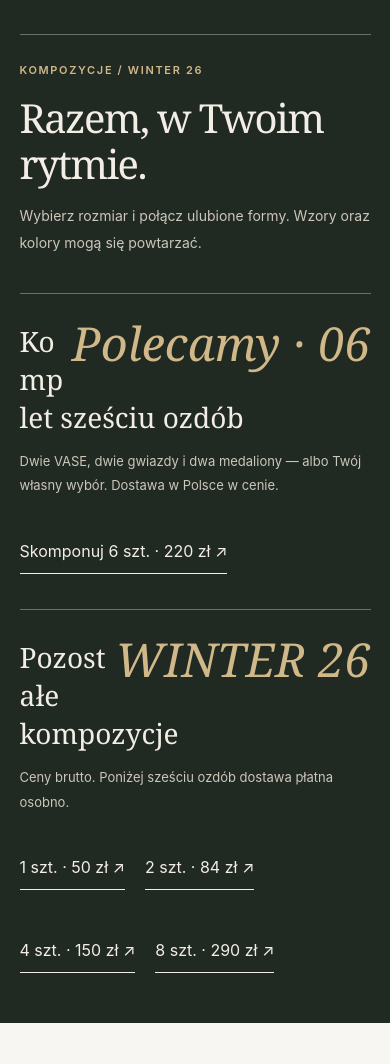
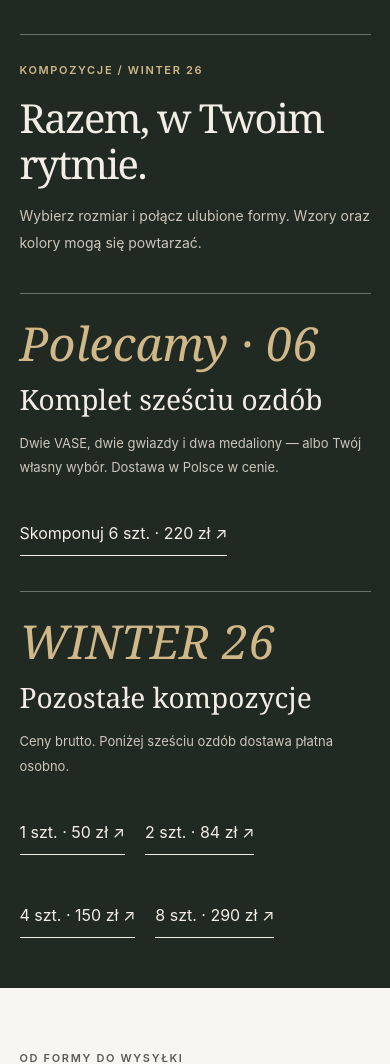
Before and after one commit to pracowniarachunkowosci-debug/form, a PHP site: page /winter-26.html in a window 390 px wide. Shown: the part 5045-6109 px from the top of the page. Run offline with PHP 8.4, Linux system fonts and the light colour scheme.

Commit message:
Keep mobile set headings clear of promotional labels

```diff
--- a/winter-26.css
+++ b/winter-26.css
@@ -158,7 +158,7 @@ body { overflow-wrap: break-word; }
  .sets-section { padding-block: 35px 50px; }
  .sets-grid { grid-template-columns: minmax(0, 1fr); gap: 35px; margin-top: 32px; }
  .sets-grid article { min-width: 0; }
- .set-number { max-width: 100%; font-size: clamp(40px, 12vw, 64px); }
+ .set-number { float: none; display: block; max-width: 100%; margin-bottom: 16px; font-size: clamp(40px, 12vw, 64px); }
  .fulfilment { grid-template-columns: 1fr; gap: 25px; padding-block: 60px; }
  .archive-link { padding-bottom: 50px; }
 }
```
